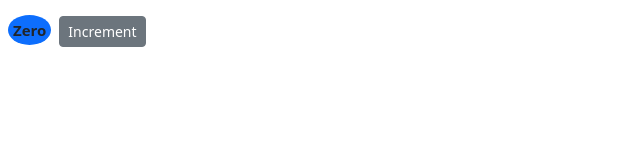
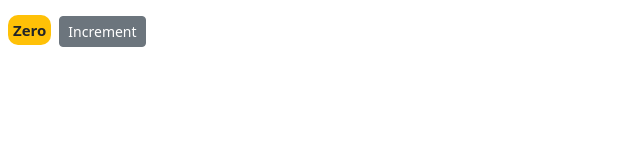
Before and after one commit to fmfahath/counter-app, a React (Create React App) app: page / in a window 1280 px wide. Shown: the top 160 px of the page, without its empty margins (0-640 px from the left). Built offline with nearby package versions, Linux system fonts and the light colour scheme.

Commit message:
adding optional color class for badge

```diff
--- a/src/components/counter.jsx
+++ b/src/components/counter.jsx
@@ -15,7 +15,7 @@ class Counter extends Component {
         padding: 5,
         fontSize: 15,
         fontWeight: "bold",
-        borderRadius: '50%',
+        borderRadius: 10,
      };
 
 
@@ -51,17 +51,17 @@ class Counter extends Component {
      //------------------------------------------------------------------------------------
 
      render(){
+
+        let badgeColourClass = "m-2 ";
+        badgeColourClass += this.state.count === 0 ? "bg-warning" : "bg-primary";
+
         return (
             <div>
                 <p></p>
-                <span style={this.style} className='bg-primary m-2'>{this.formatCount()}</span>
+                <span style={this.style} className={badgeColourClass}>{this.formatCount()}</span>
                 <button className='btn btn-secondary btn-sm'>Increment</button>
             </div>
         );
-
-
-
-
     }
 }
 
```
